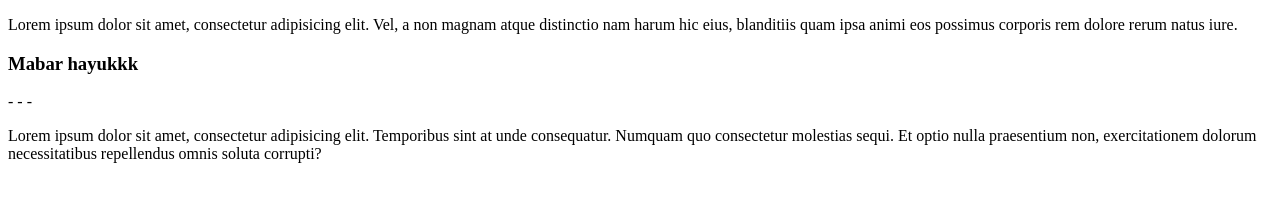
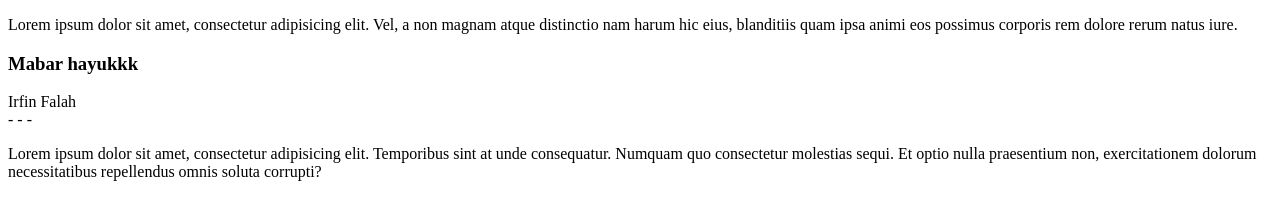
Before and after one commit to kervinpala/last-product, a plain HTML site: page index.html in a window 1280 px wide. Drawn offline with Linux system fonts and the light colour scheme.

Commit message:
add span = Irfin Falah

```diff
--- a/index.html
+++ b/index.html
@@ -14,6 +14,7 @@
     <div class="container">
         <div class="content">
             <h3>Mabar hayukkk</h3>
+            <span>Irfin Falah</span>
         </div>
     </div>
 
```
